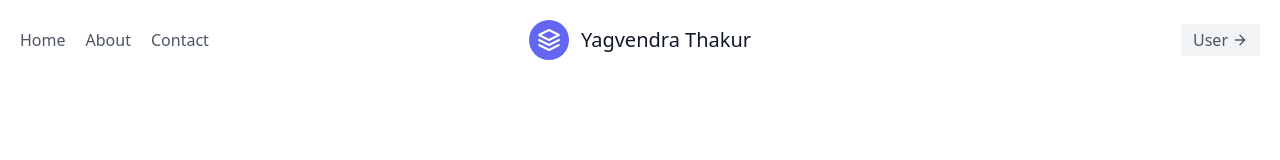
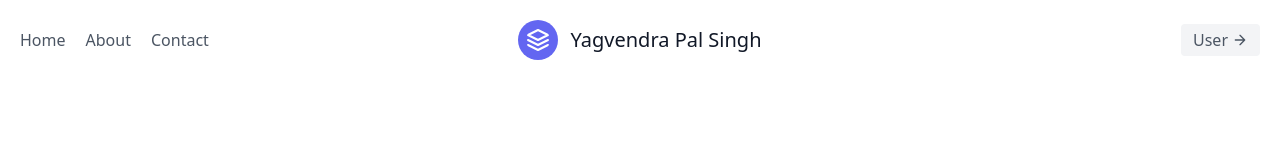
Before and after one commit to yagvendra/yagvendra.github.io, a plain HTML site: page index.html in a window 1280 px wide. Shown: the top 160 px of the page. Drawn offline with nearby package versions, Linux system fonts and the light colour scheme.

Commit message:
Update index.html

```diff
--- a/index.html
+++ b/index.html
@@ -20,7 +20,7 @@
             <svg xmlns="http://www.w3.org/2000/svg" fill="none" stroke="currentColor" stroke-linecap="round" stroke-linejoin="round" stroke-width="2" class="w-10 h-10 text-white p-2 bg-indigo-500 rounded-full" viewBox="0 0 24 24">
               <path d="M12 2L2 7l10 5 10-5-10-5zM2 17l10 5 10-5M2 12l10 5 10-5"></path>
             </svg>
-            <span class="ml-3 text-xl">Yagvendra Thakur</span>
+            <span class="ml-3 text-xl">Yagvendra Pal Singh</span>
           </a>
           <div class="lg:w-2/5 inline-flex lg:justify-end ml-5 lg:ml-0">
             <button class="inline-flex items-center bg-gray-100 border-0 py-1 px-3 focus:outline-none hover:bg-gray-200 rounded text-base mt-4 md:mt-0">User
```
